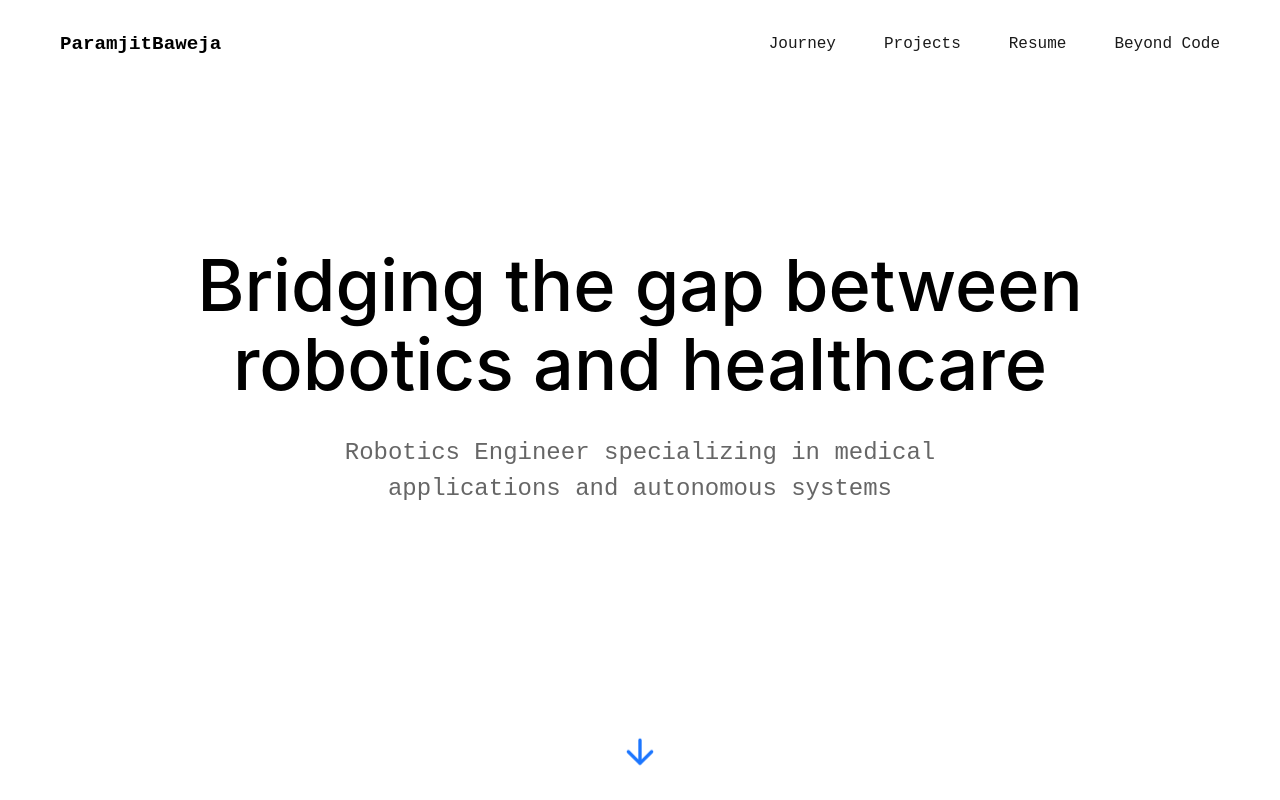
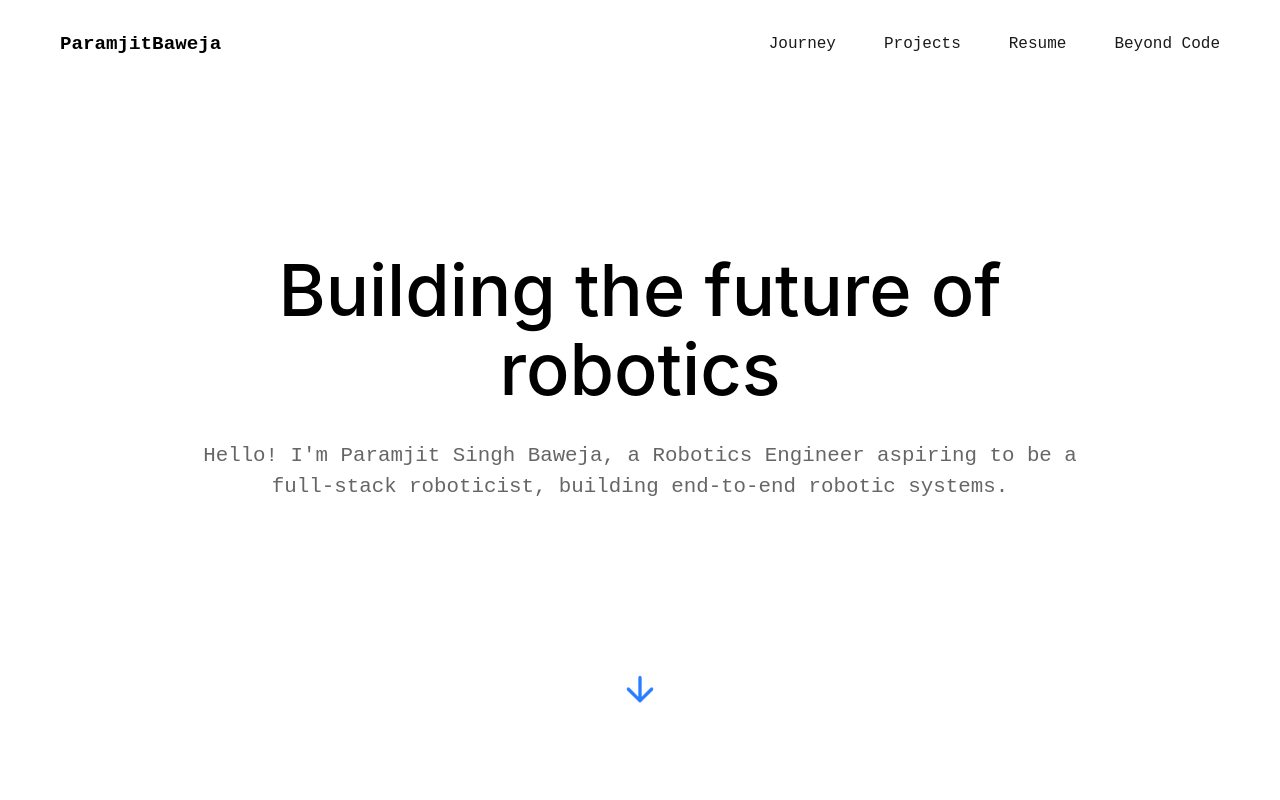
Before and after one commit to ParamjitBaweja/portfolio, a React (Create React App) app: page / in a window 1280 px wide. Shown: the top 800 px of the page. Built offline with nearby package versions, Linux system fonts and the light colour scheme.

Commit message:
checkpoint 1, imma go sleep

```diff
--- a/public/index.html
+++ b/public/index.html
@@ -11,7 +11,7 @@
     />
     <link rel="apple-touch-icon" href="%PUBLIC_URL%/logo192.png" />
     <link rel="manifest" href="%PUBLIC_URL%/manifest.json" />
-    <title>Portfolio</title>
+    <title>Param's Portfolio</title>
   </head>
   <body>
     <noscript>You need to enable JavaScript to run this app.</noscript>
--- a/src/App.tsx
+++ b/src/App.tsx
@@ -6,6 +6,7 @@ import PhotoGallery, { Photo } from './components/PhotoGallery';
 import Resume from './components/Resume';
 import theme from './theme';
 import { motion } from 'framer-motion';
+import { Linkedin, Github, Instagram, Mail } from 'lucide-react';
 
 const Container = styled.div`
   max-width: 1200px;
@@ -46,9 +47,9 @@ const HeroText = styled(motion.h1)`
 `;
 
 const SubText = styled(motion.p)`
-  font-size: 1.5rem;
+  font-size: 1.3rem;
   color: ${theme.colors.lightText};
-  max-width: 600px;
+  max-width: 900px;
   margin: 0 auto 3rem;
   font-family: ${theme.typography.monoSpace};
 `;
@@ -112,7 +113,7 @@ const ProjectLink = styled.a`
 
 const DownArrow = styled(motion.div)`
   position: absolute;
-  bottom: 2rem;
+  bottom: 6rem;
   left: 0;
   right: 0;
   margin: 0 auto;
@@ -131,7 +132,42 @@ const DownArrow = styled(motion.div)`
   }
 
   @media (max-width: ${theme.breakpoints.mobile}) {
-    bottom: 4rem;
+    bottom: 8rem;
+  }
+`;
+
+const Footer = styled(Section)`
+  min-height: auto;
+  padding: 4rem 0;
+  background: ${theme.colors.background};
+  text-align: center;
+`;
+
+const ContactTitle = styled.h2`
+  font-size: 2.5rem;
+  margin-bottom: 2rem;
+  color: ${theme.colors.text};
+`;
+
+const SocialLinks = styled.div`
+  display: flex;
+  justify-content: center;
+  gap: 2rem;
+  margin-bottom: 2rem;
+`;
+
+const SocialLink = styled.a`
+  color: ${theme.colors.text};
+  display: flex;
+  align-items: center;
+  gap: 0.5rem;
+  text-decoration: none;
+  font-family: ${theme.typography.monoSpace};
+  transition: ${theme.transitions.smooth};
+
+  &:hover {
+    color: ${theme.colors.accent};
+    transform: translateY(-2px);
   }
 `;
 
@@ -286,9 +322,20 @@ const photoGalleryData: ReadonlyArray<Photo> = [
 
 function App() {
   const [isLoaded, setIsLoaded] = useState(false);
+  const [textIndex, setTextIndex] = useState(0);
+
+  const heroTexts = [
+    "Bridging the gap between\nhealthcare and technology",
+    "Building the future of \nrobotics",
+    "Innovating at the intersection of\nsoftware and hardware"
+  ];
 
   useEffect(() => {
     setIsLoaded(true);
+    const interval = setInterval(() => {
+      setTextIndex((current) => (current + 1) % heroTexts.length);
+    }, 4000);
+    return () => clearInterval(interval);
   }, []);
 
   const scrollToJourney = () => {
@@ -302,19 +349,25 @@ function App() {
       <HomePage id="home">
         <Container>
           <HeroText
-            initial={{ opacity: 0, y: 20 }}
+            key={textIndex}
+            initial={{ opacity: 0, y: -20 }}
             animate={{ opacity: 1, y: 0 }}
-            transition={{ duration: 0.8 }}
+            exit={{ opacity: 0, y: 20 }}
+            transition={{ duration: 1.2, ease: "easeInOut" }}
           >
-            Bridging the gap between<br />
-            robotics and healthcare
+            {heroTexts[textIndex].split('\n').map((line, i) => (
+              <React.Fragment key={i}>
+                {line}
+                {i < heroTexts[textIndex].split('\n').length - 1 && <br />}
+              </React.Fragment>
+            ))}
           </HeroText>
           <SubText
-            initial={{ opacity: 0, y: 20 }}
+            initial={{ opacity: 0, y: -20 }}
             animate={{ opacity: 1, y: 0 }}
-            transition={{ duration: 0.8, delay: 0.3 }}
+            transition={{ duration: 1.5, delay: 0.3, ease: "easeInOut" }}
           >
-            Robotics Engineer specializing in medical applications and autonomous systems
+            Hello! I'm Paramjit Singh Baweja, a Robotics Engineer aspiring to be a full-stack roboticist, building end-to-end robotic systems.
           </SubText>
           <DownArrow
             onClick={scrollToJourney}
@@ -373,6 +426,26 @@ function App() {
           <PhotoGallery photos={photoGalleryData} />
         </Container>
       </Section>
+
+      <Footer id="contact">
+        <Container>
+          <ContactTitle>Get in Touch</ContactTitle>
+          <SocialLinks>
+            <SocialLink href="https://linkedin.com/in/paramjitbaweja" target="_blank" rel="noopener noreferrer">
+              <Linkedin size={24} /> paramjitbaweja
+            </SocialLink>
+            <SocialLink href="https://github.com/paramjitbaweja" target="_blank" rel="noopener noreferrer">
+              <Github size={24} /> paramjitbaweja
+            </SocialLink>
+            <SocialLink href="https://instagram.com/paramjit.baweja" target="_blank" rel="noopener noreferrer">
+              <Instagram size={24} /> paramjit.baweja
+            </SocialLink>
+            <SocialLink href="mailto:paramjitbaweja@cmu.edu">
+              <Mail size={24} /> paramjitbaweja@cmu.edu
+            </SocialLink>
+          </SocialLinks>
+        </Container>
+      </Footer>
     </>
   );
 }
--- a/src/components/Resume.tsx
+++ b/src/components/Resume.tsx
@@ -3,7 +3,7 @@ import styled from 'styled-components';
 import theme from '../theme';
 
 const ResumeContainer = styled.div`
-  width: 100%;
+  width: 90%;
   max-width: 1400px;
   margin: 0 auto;
   height: calc(100vh - 100px);
```
